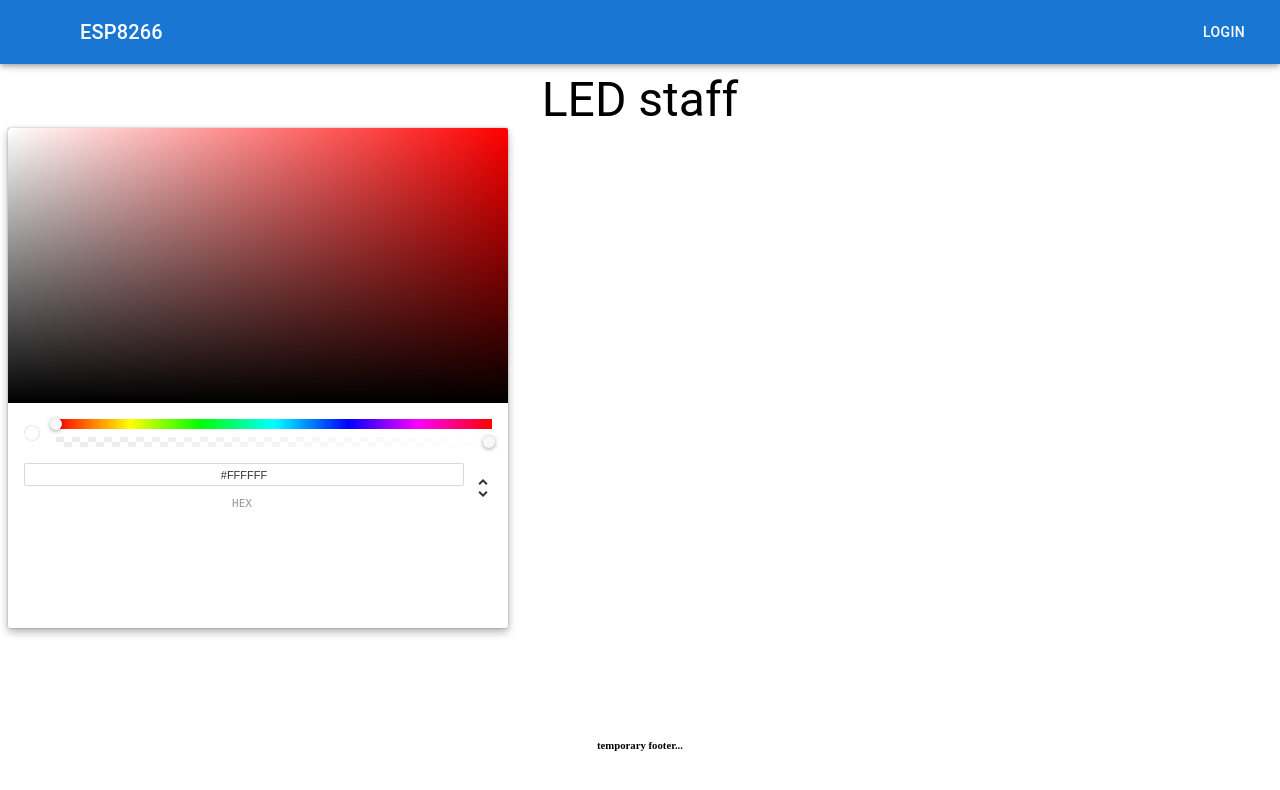
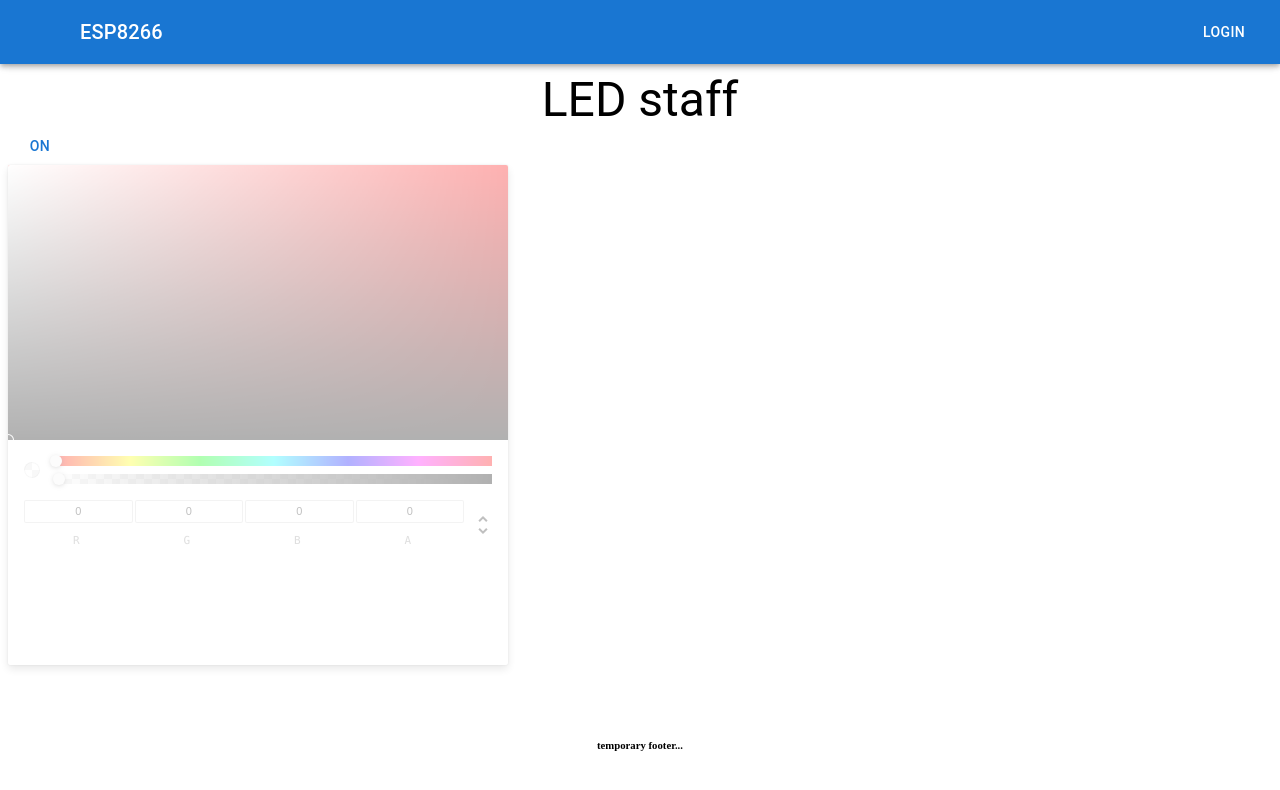
Before and after one commit to Dmitriy8998/esp_pet, a React (Vite) app in the folder ui/web/: page /stick in a window 1280 px wide. Shown: the top 790 px of the page. Built offline with nearby package versions, Linux system fonts and the light colour scheme; no server answers; some icons are missing.

Commit message:
create button on/off (no refactor)

```diff
--- a/ui/web/src/pages/LedStick.tsx
+++ b/ui/web/src/pages/LedStick.tsx
@@ -1,9 +1,12 @@
-import { Box, Typography } from "@mui/material";
+import { Box, Button, Typography } from "@mui/material";
 import { useEffect, useState } from "react";
 import { ChromePicker, type ColorResult } from 'react-color'
 
 export default function LedStick() {
-    const [background, setBackground] = useState<string>("#fff")
+    const [background, setBackground] = useState<string>("#0000")
+
+    const [isDisabled, setIsDisabled] = useState<number>(0.3)
+    const [stateOnOff, setStateOnOff] = useState<string>("ON")
 
     useEffect(() => {
         const colorLed = async () => {
@@ -11,15 +14,41 @@ export default function LedStick() {
                 await fetch('http://192.168.0.120/color', {
                     method: 'POST',
                     headers: { 'Content-Type': 'text/plain' },
-                    body: background
+                    body: background,
                 });
             } catch (err) {
                 console.error(err)
-            }
-        }
+            };
+        };
 
         colorLed()
     }, [background])
+
+    const onOff = async () => {
+        try {
+            await fetch('http://192.168.0.120/onOff', {
+                method: 'POST',
+                headers: { 'Content-Type': 'text/plain' },
+                body: stateOnOff,
+            });
+        } catch (err) {
+            console.error(err)
+        };
+    };
+
+    const handleClick = () => {
+        if(isDisabled === 0.3) {
+            setIsDisabled(1)
+            setStateOnOff("OFF")
+
+            onOff()
+        } else {
+            setIsDisabled(0.3)
+            setStateOnOff("ON")
+
+            onOff()
+        }
+    }
 
     const handleChangeComplete = (color: ColorResult) => {setBackground(color.hex)}
 
@@ -31,8 +60,11 @@ export default function LedStick() {
                 </Typography>
             </Box>
             <Box component="div" sx={{ display: 'flex' }}>
+                <Button onClick={handleClick}>
+                    {stateOnOff}
+                </Button>
             </Box>
-            <Box component="div" sx={{ display: 'flex' }} >
+            <Box component="div" sx={{ display: 'flex', pointerEvents: stateOnOff === "OFF" ? 'auto' : 'none', opacity: isDisabled}} >
                 <ChromePicker
                     styles={{
                         default: {
```
Also changed, not shown: 1 other file (tests, documents, lock files or other folders).
